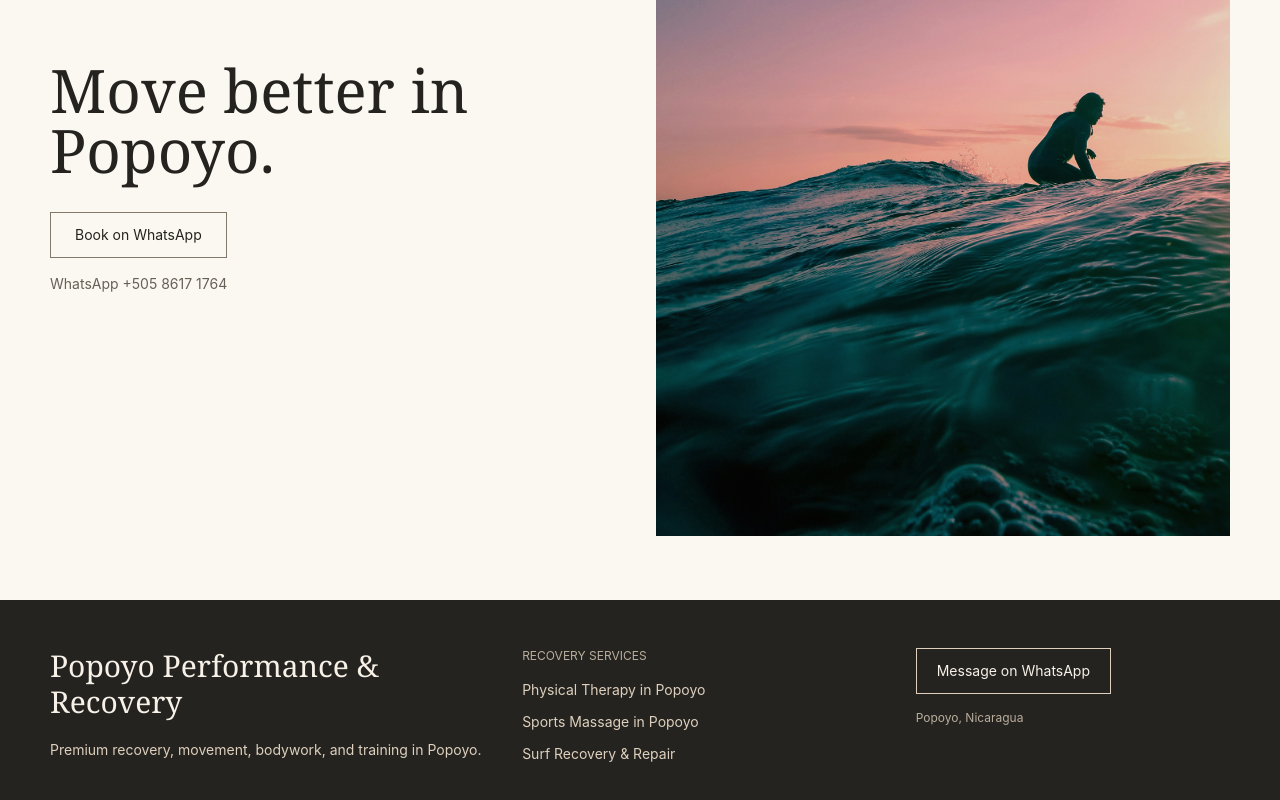
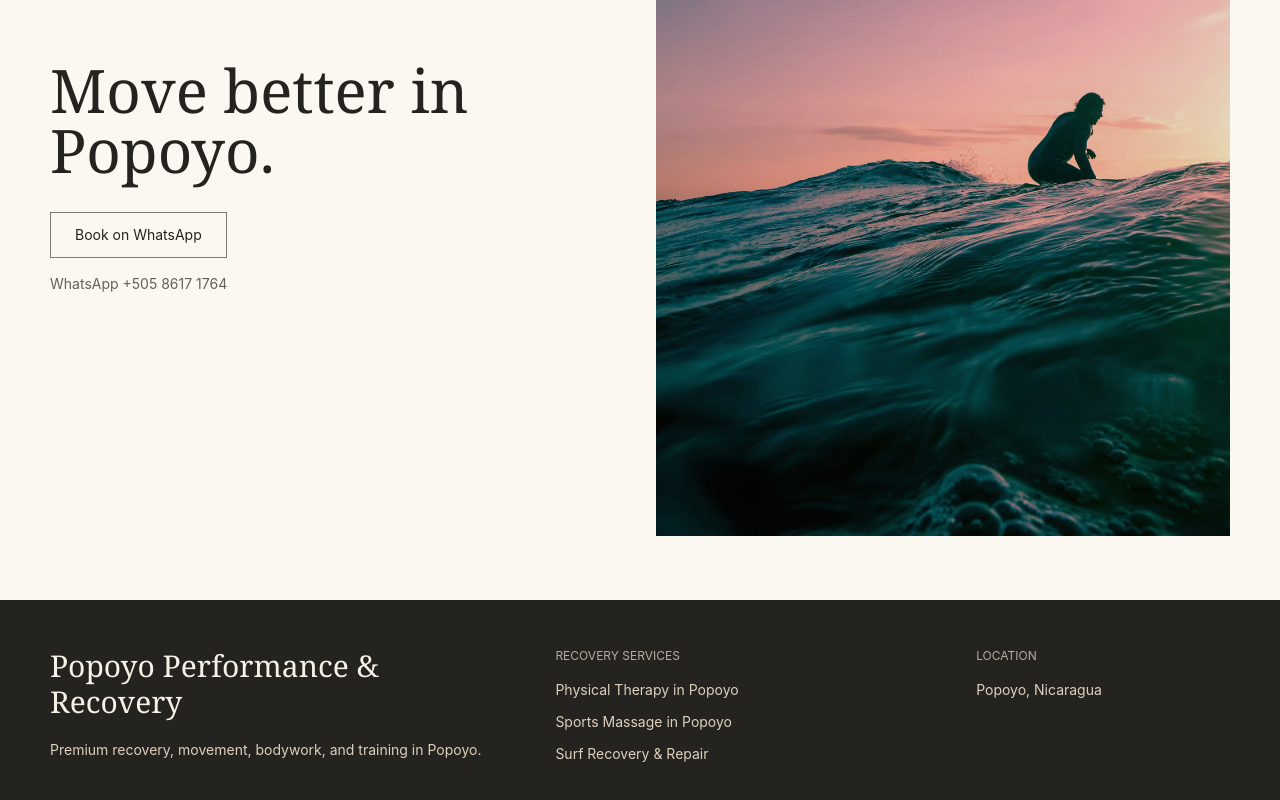
Before and after one commit to pointnemoproject/Popoyo-Performance-Recovery, a Next.js app: page / in a window 1280 px wide. Shown: the part 5239-6039 px from the top of the page. Built offline with nearby package versions, Linux system fonts and the light colour scheme.

Commit message:
Remove footer WhatsApp CTA

```diff
--- a/src/components/footer.tsx
+++ b/src/components/footer.tsx
@@ -1,15 +1,10 @@
 import Link from "next/link";
-import {
-  recoveryServiceLinks,
-  siteConfig,
-  whatsappFooterClass,
-  whatsappHref,
-} from "@/lib/site";
+import { recoveryServiceLinks, siteConfig } from "@/lib/site";
 
 export function Footer() {
   return (
     <footer className="bg-[#24231f] text-[#f7f1e8]">
-      <div className="section-shell grid gap-10 py-12 md:grid-cols-[1.1fr_.9fr_.8fr]">
+      <div className="section-shell grid gap-10 py-12 md:grid-cols-[1.1fr_.9fr_.6fr]">
         <div>
           <p className="font-editorial text-3xl">{siteConfig.name}</p>
           <p className="mt-4 text-sm leading-7 text-[#ded0bd]">
@@ -27,10 +22,8 @@ export function Footer() {
           </div>
         </nav>
         <div>
-          <a href={whatsappHref} className={whatsappFooterClass}>
-            Message on WhatsApp
-          </a>
-          <p className="mt-4 text-xs text-[#b9ad9d]">Popoyo, Nicaragua</p>
+          <p className="text-xs uppercase text-[#b9ad9d]">Location</p>
+          <p className="mt-4 text-sm text-[#ded0bd]">Popoyo, Nicaragua</p>
         </div>
       </div>
     </footer>
```
